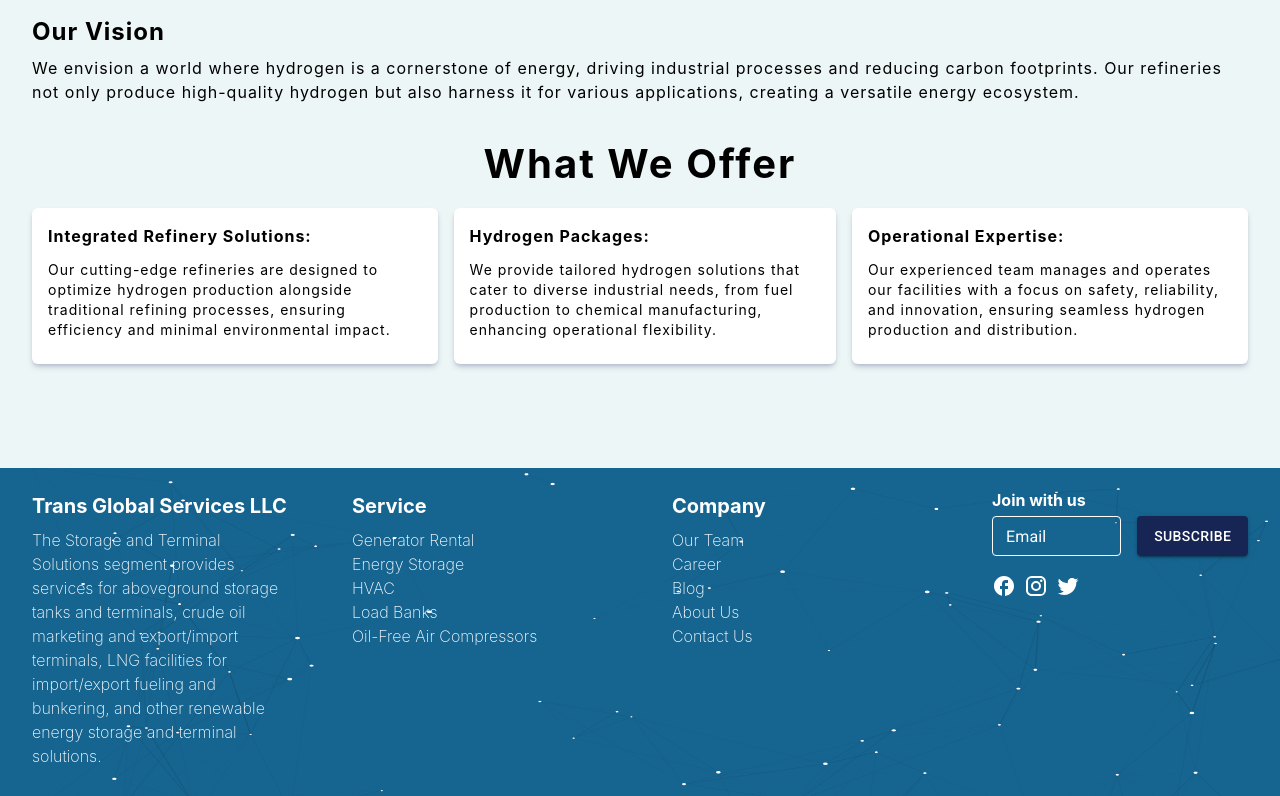
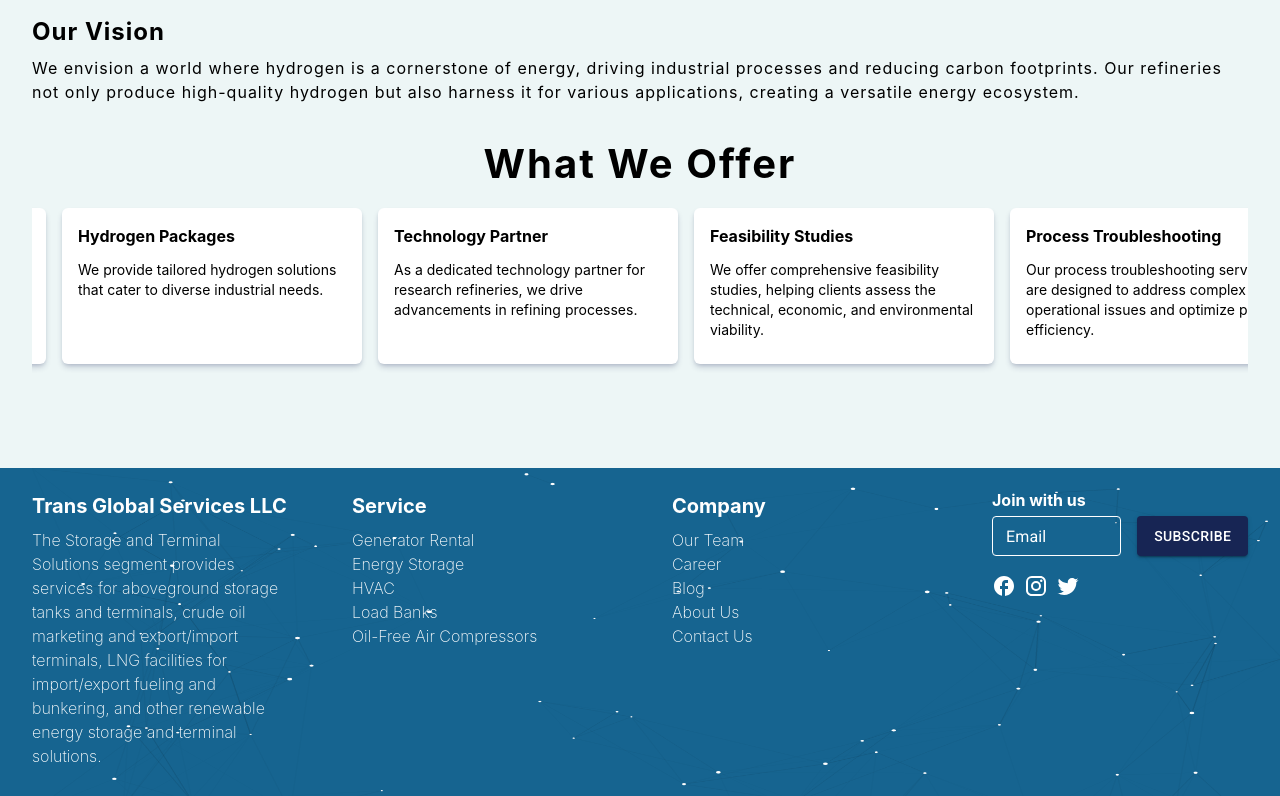
Before and after one commit to himanshujain-044/transglobal-ui, a React (Create React App) app: page / in a window 1280 px wide. Shown: the part 840-1636 px from the top of the page. Built offline with nearby package versions, Linux system fonts and the light colour scheme.

Commit message:
style: update sliders on homepage

```diff
--- a/src/components/feature-comps/home/index.js
+++ b/src/components/feature-comps/home/index.js
@@ -1,4 +1,5 @@
 import ImgSlider from "../../shared-comps/img-slider";
+import { offersCard, images } from "../../../utilities/utilsItem";
 
 const Home = () => {
   return (
@@ -14,7 +15,16 @@ const Home = () => {
             optimized production with energy efficiency.
           </div>
         </div>
-        <ImgSlider />
+        <ImgSlider speed={2}>
+          {images.map((src, index) => (
+            <img
+              key={index}
+              src={src}
+              alt={`Slide ${index}`}
+              className="w-full min-h-8 md:h-[36rem] object-cover"
+            />
+          ))}
+        </ImgSlider>
       </div>
       <div className="px-3 md:px-8 py-8 flex flex-col gap-6">
         <div className="flex flex-col md:tracking-[1px] gap-y-2">
@@ -45,36 +55,18 @@ const Home = () => {
           <strong className="tracking-[2px] text-4xl md:text-[2.5rem]">
             What We Offer
           </strong>
-          <div className="flex md:flex-row flex-col w-full gap-[1rem] tracking-[1px] my-6">
-            <div className="p-4 rounded-md flex flex-col bg-white gap-y-1 shadow-md shadow-[#17255433]">
-              <strong className="text-base">
-                Integrated Refinery Solutions:
-              </strong>
-              <span className="text-sm py-2">
-                Our cutting-edge refineries are designed to optimize hydrogen
-                production alongside traditional refining processes, ensuring
-                efficiency and minimal environmental impact.
-              </span>
-            </div>
 
-            <div className="p-4 rounded-md flex flex-col bg-white gap-y-1 shadow-md shadow-[#17255433]">
-              <strong className="text-base">Hydrogen Packages:</strong>
-              <span className="text-sm py-2">
-                We provide tailored hydrogen solutions that cater to diverse
-                industrial needs, from fuel production to chemical
-                manufacturing, enhancing operational flexibility.
-              </span>
-            </div>
-
-            <div className="p-4 rounded-md flex flex-col bg-white gap-y-1 shadow-md shadow-[#17255433]">
-              <strong className="text-base">Operational Expertise:</strong>
-              <span className="text-sm py-2">
-                Our experienced team manages and operates our facilities with a
-                focus on safety, reliability, and innovation, ensuring seamless
-                hydrogen production and distribution.
-              </span>
-            </div>
-          </div>
+          <ImgSlider classes="gap-4 py-6" speed={1}>
+            {[...offersCard, ...offersCard].map((card, i) => (
+              <div
+                key={i}
+                className="min-w-[300px] h-auto flex-wrap p-4 rounded-md flex flex-col bg-white gap-y-1 shadow-md shadow-[#17255433]"
+              >
+                <strong className="text-base">{card.title}</strong>
+                <span className="text-sm py-2">{card.description}</span>
+              </div>
+            ))}
+          </ImgSlider>
         </div>
       </div>
     </div>
--- a/src/components/shared-comps/img-slider/index.js
+++ b/src/components/shared-comps/img-slider/index.js
@@ -1,20 +1,13 @@
 import React, { useEffect, useRef } from "react";
-import industry from "../../../assets/images/industry.jpg";
+import cx from "classnames";
 
-const images = [
-  industry,
-  "https://media.istockphoto.com/id/1192897532/photo/concept-of-renewable-energy-solution-in-beautiful-morning-light-installation-of-solar-power.jpg?s=612x612&w=0&k=20&c=NLX6XQMYgmDO9-UdJFO6OGoq8O7zZrdZAtN-J7WK2dU=",
-  "https://media.licdn.com/dms/image/D4E12AQETX0SAqIGmuw/article-cover_image-shrink_720_1280/0/1660226593714?e=2147483647&v=beta&t=jjDLENBTm3uOO0vBBk_30nu33af2Sd2FCam0hav5HSE",
-  "https://media.licdn.com/dms/image/v2/D5612AQE19ch1ML2z_Q/article-cover_image-shrink_720_1280/article-cover_image-shrink_720_1280/0/1677946275785?e=2147483647&v=beta&t=MOvxAHQFOI84rtbplmjcdeD9wYu5qJYx3faU5hs_qOA",
-];
-
-function ImgSlider() {
+function ImgSlider({ children, classes = "", speed = 2 }) {
   const sliderRef = useRef(null);
 
   useEffect(() => {
     const slider = sliderRef.current;
     let scrollAmount = 0;
-    const scrollSpeed = 1; // Adjust speed as needed
+    const scrollSpeed = speed; // Adjust speed as needed
 
     const scrollSlider = () => {
       scrollAmount += scrollSpeed;
@@ -32,15 +25,11 @@ function ImgSlider() {
   }, []);
 
   return (
-    <div ref={sliderRef} className="flex w-full animate-scroll overflow-hidden">
-      {images.map((src, index) => (
-        <img
-          key={index}
-          src={src}
-          alt={`Slide ${index}`}
-          className="w-full min-h-8 md:h-[36rem] object-cover"
-        />
-      ))}
+    <div
+      ref={sliderRef}
+      className={cx("flex w-full animate-scroll overflow-hidden", classes)}
+    >
+      {children}
     </div>
   );
 }
--- /dev/null
+++ b/src/utilities/utilsItem.js
@@ -0,0 +1,38 @@
+import industry from "../assets/images/industry.jpg";
+
+export const images = [
+  industry,
+  "https://media.istockphoto.com/id/1192897532/photo/concept-of-renewable-energy-solution-in-beautiful-morning-light-installation-of-solar-power.jpg?s=612x612&w=0&k=20&c=NLX6XQMYgmDO9-UdJFO6OGoq8O7zZrdZAtN-J7WK2dU=",
+  "https://media.licdn.com/dms/image/D4E12AQETX0SAqIGmuw/article-cover_image-shrink_720_1280/0/1660226593714?e=2147483647&v=beta&t=jjDLENBTm3uOO0vBBk_30nu33af2Sd2FCam0hav5HSE",
+  "https://media.licdn.com/dms/image/v2/D5612AQE19ch1ML2z_Q/article-cover_image-shrink_720_1280/article-cover_image-shrink_720_1280/0/1677946275785?e=2147483647&v=beta&t=MOvxAHQFOI84rtbplmjcdeD9wYu5qJYx3faU5hs_qOA",
+  "https://www.waukbearing.com/content/dam/dpc/waukbearing/sustainability/sust-h2-og%20petrochem-949x606.jpg.thumb.1280.1280.png.rendition.src.m.1692630784616.jpg",
+  "https://www.snexplores.org/wp-content/uploads/2023/11/1440_CA_hydrogen_energy.jpg",
+];
+
+export const offersCard = [
+  {
+    title: "Integrated Refinery Solutions",
+    description:
+      "Our cutting-edge refineries are designed to optimize hydrogen production alongside traditional refining processes.",
+  },
+  {
+    title: "Hydrogen Packages",
+    description:
+      "We provide tailored hydrogen solutions that cater to diverse industrial needs.",
+  },
+  {
+    title: "Technology Partner",
+    description:
+      "As a dedicated technology partner for research refineries, we drive advancements in refining processes.",
+  },
+  {
+    title: "Feasibility Studies",
+    description:
+      "We offer comprehensive feasibility studies, helping clients assess the technical, economic, and environmental viability.",
+  },
+  {
+    title: "Process Troubleshooting",
+    description:
+      "Our process troubleshooting services are designed to address complex operational issues and optimize plant efficiency.",
+  },
+];
```
